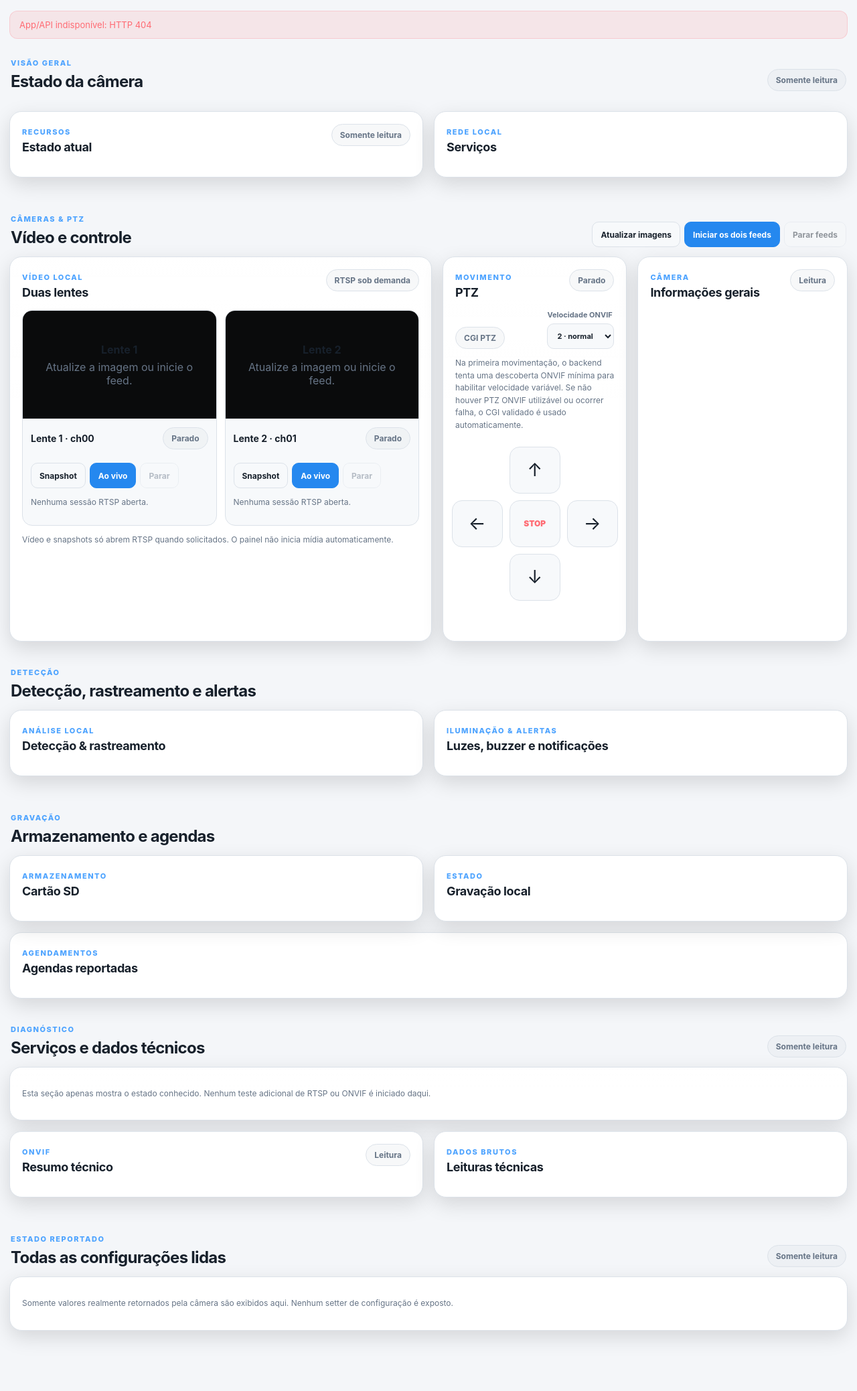
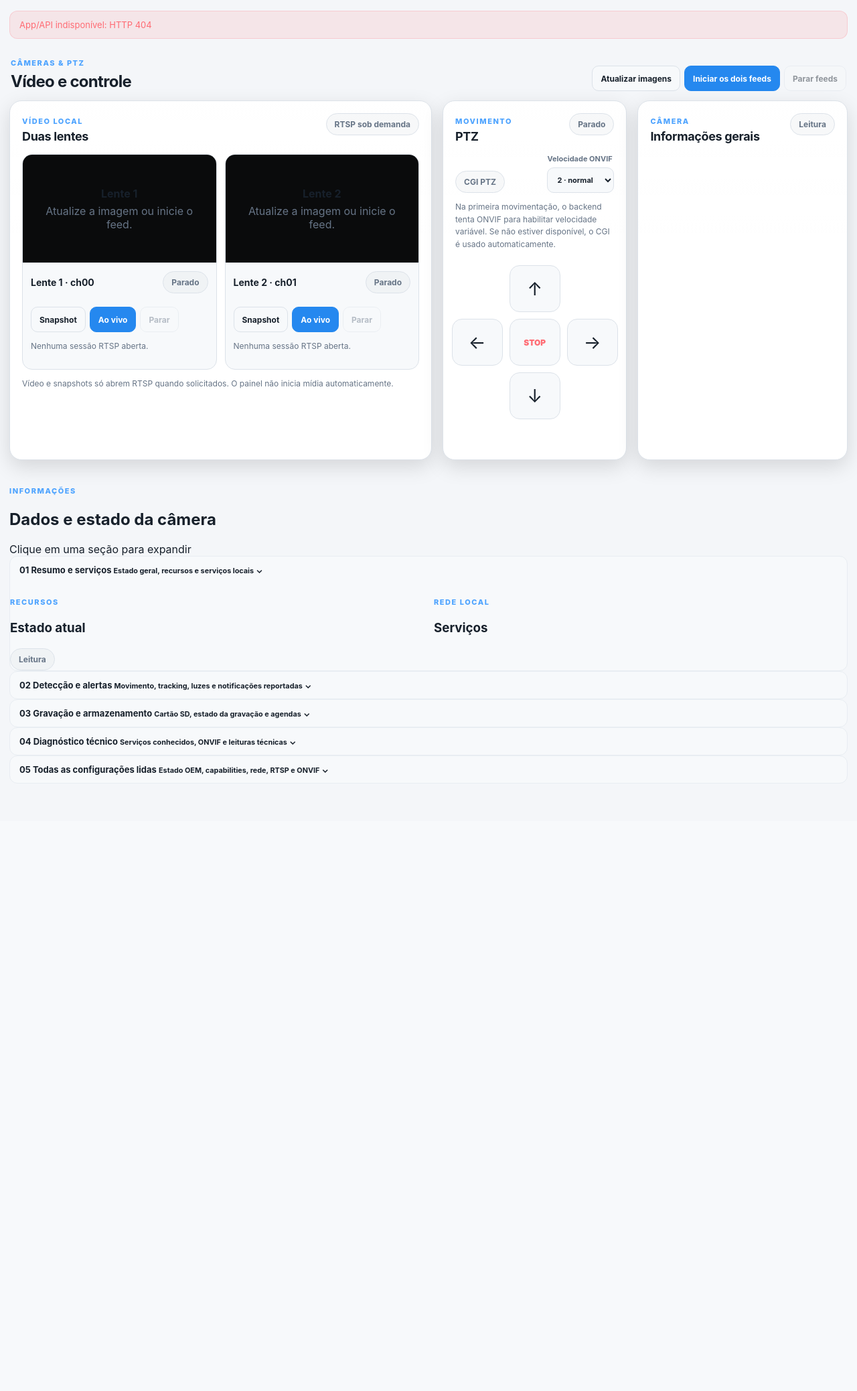
Before and after one commit to lucaslucian/ha-jooan-ptz, a Flask app: template jooan_ptz/app/templates/index.html in a window 1280 px wide. Shown: the part 119-2196 px from the top of the page at 67% size. After the commit the page ends 1289 px from the top, so only its background shows below. Run offline with Flask 3, Linux system fonts and the light colour scheme; the template is opened without the code that fills it, so the values that code supplies are empty.

Commit message:
Make Cameras and PTZ the primary dashboard area

```diff
--- a/jooan_ptz/app/templates/index.html
+++ b/jooan_ptz/app/templates/index.html
@@ -23,48 +23,13 @@
 
     <div id="statusBanner" class="status-banner">Iniciando painel...</div>
 
-    <section class="dashboard-section" id="section-overview">
-      <div class="section-heading">
-        <div>
-          <span class="section-kicker">VISÃO GERAL</span>
-          <h2>Estado da câmera</h2>
-        </div>
-        <span class="badge neutral">Somente leitura</span>
-      </div>
-
-      <div id="overviewCards" class="stat-grid"></div>
-
-      <div class="content-grid two">
-        <article class="card">
-          <div class="card-heading">
-            <div>
-              <span class="section-kicker">RECURSOS</span>
-              <h2>Estado atual</h2>
-            </div>
-            <span class="badge neutral">Somente leitura</span>
-          </div>
-          <div id="quickFeatures" class="feature-grid"></div>
-        </article>
-
-        <article class="card">
-          <div class="card-heading">
-            <div>
-              <span class="section-kicker">REDE LOCAL</span>
-              <h2>Serviços</h2>
-            </div>
-          </div>
-          <div id="serviceList" class="service-list"></div>
-        </article>
-      </div>
-    </section>
-
-    <section class="dashboard-section" id="section-control">
-      <div class="section-heading">
+    <section class="dashboard-section primary-control-section" id="section-control">
+      <div class="section-heading primary-heading">
         <div>
           <span class="section-kicker">CÂMERAS & PTZ</span>
           <h2>Vídeo e controle</h2>
         </div>
-        <div class="toolbar compact">
+        <div class="toolbar compact primary-actions">
           <button id="refreshSnapshots" class="button secondary">Atualizar imagens</button>
           <button id="startLive" class="button primary">Iniciar os dois feeds</button>
           <button id="stopLive" class="button secondary" disabled>Parar feeds</button>
@@ -132,6 +97,7 @@
               </div>
             </article>
           </div>
+
           <p id="previewMessage" class="helper">
             Vídeo e snapshots só abrem RTSP quando solicitados. O painel não inicia mídia automaticamente.
           </p>
@@ -145,6 +111,7 @@
             </div>
             <span id="ptzState" class="badge neutral">Parado</span>
           </div>
+
           <div class="ptz-mode-row">
             <span id="ptzTransportBadge" class="badge neutral">CGI PTZ</span>
             <label class="control-label">Velocidade ONVIF
@@ -157,10 +124,12 @@
               </select>
             </label>
           </div>
+
           <p class="helper">
-            Na primeira movimentação, o backend tenta uma descoberta ONVIF mínima para habilitar velocidade variável.
-            Se não houver PTZ ONVIF utilizável ou ocorrer falha, o CGI validado é usado automaticamente.
+            Na primeira movimentação, o backend tenta ONVIF para habilitar velocidade variável.
+            Se não estiver disponível, o CGI é usado automaticamente.
           </p>
+
           <div class="ptz-grid">
             <div></div><button class="ptz-button" data-dir="up" aria-label="Cima">↑</button><div></div>
             <button class="ptz-button" data-dir="left" aria-label="Esquerda">←</button>
@@ -168,6 +137,7 @@
             <button class="ptz-button" data-dir="right" aria-label="Direita">→</button>
             <div></div><button class="ptz-button" data-dir="down" aria-label="Baixo">↓</button><div></div>
           </div>
+
           <p id="command" class="command-state"></p>
         </article>
 
@@ -184,131 +154,187 @@
       </div>
     </section>
 
-    <section class="dashboard-section" id="section-detection">
-      <div class="section-heading">
+    <section class="secondary-information" aria-label="Informações da câmera">
+      <div class="secondary-heading">
         <div>
-          <span class="section-kicker">DETECÇÃO</span>
-          <h2>Detecção, rastreamento e alertas</h2>
+          <span class="section-kicker">INFORMAÇÕES</span>
+          <h2>Dados e estado da câmera</h2>
+        </div>
+        <span class="secondary-hint">Clique em uma seção para expandir</span>
+      </div>
+
+      <div class="info-accordion">
+        <details class="info-accordion-item" open>
+          <summary>
+            <span class="accordion-icon">01</span>
+            <span class="accordion-copy">
+              <strong>Resumo e serviços</strong>
+              <small>Estado geral, recursos e serviços locais</small>
+            </span>
+            <span class="accordion-chevron">⌄</span>
+          </summary>
+          <div class="accordion-body">
+            <div id="overviewCards" class="stat-grid"></div>
+            <div class="content-grid two compact-grid">
+              <article class="compact-card">
+                <div class="compact-card-heading">
+                  <div>
+                    <span class="section-kicker">RECURSOS</span>
+                    <h3>Estado atual</h3>
+                  </div>
+                  <span class="badge neutral">Leitura</span>
+                </div>
+                <div id="quickFeatures" class="feature-grid"></div>
+              </article>
+
+              <article class="compact-card">
+                <div class="compact-card-heading">
+                  <div>
+                    <span class="section-kicker">REDE LOCAL</span>
+                    <h3>Serviços</h3>
                   </div>
                 </div>
-      <div class="content-grid two">
-        <article class="card">
-          <div class="card-heading">
+                <div id="serviceList" class="service-list"></div>
+              </article>
+            </div>
+          </div>
+        </details>
+
+        <details class="info-accordion-item">
+          <summary>
+            <span class="accordion-icon">02</span>
+            <span class="accordion-copy">
+              <strong>Detecção e alertas</strong>
+              <small>Movimento, tracking, luzes e notificações reportadas</small>
+            </span>
+            <span class="accordion-chevron">⌄</span>
+          </summary>
+          <div class="accordion-body">
+            <div class="content-grid two compact-grid">
+              <article class="compact-card">
+                <div class="compact-card-heading">
                   <div>
                     <span class="section-kicker">ANÁLISE LOCAL</span>
-              <h2>Detecção & rastreamento</h2>
+                    <h3>Detecção & rastreamento</h3>
                   </div>
                 </div>
                 <div id="detectionGrid" class="setting-grid"></div>
               </article>
 
-        <article class="card">
-          <div class="card-heading">
+              <article class="compact-card">
+                <div class="compact-card-heading">
                   <div>
                     <span class="section-kicker">ILUMINAÇÃO & ALERTAS</span>
-              <h2>Luzes, buzzer e notificações</h2>
+                    <h3>Estados reportados</h3>
                   </div>
                 </div>
                 <div id="lightingGrid" class="setting-grid"></div>
               </article>
             </div>
-    </section>
+          </div>
+        </details>
 
-    <section class="dashboard-section" id="section-recording">
-      <div class="section-heading">
-        <div>
-          <span class="section-kicker">GRAVAÇÃO</span>
-          <h2>Armazenamento e agendas</h2>
-        </div>
-      </div>
-
-      <div class="content-grid two">
-        <article class="card">
-          <div class="card-heading">
+        <details class="info-accordion-item">
+          <summary>
+            <span class="accordion-icon">03</span>
+            <span class="accordion-copy">
+              <strong>Gravação e armazenamento</strong>
+              <small>Cartão SD, estado da gravação e agendas</small>
+            </span>
+            <span class="accordion-chevron">⌄</span>
+          </summary>
+          <div class="accordion-body">
+            <div class="content-grid two compact-grid">
+              <article class="compact-card">
+                <div class="compact-card-heading">
                   <div>
                     <span class="section-kicker">ARMAZENAMENTO</span>
-              <h2>Cartão SD</h2>
+                    <h3>Cartão SD</h3>
                   </div>
                 </div>
                 <div id="storageCard"></div>
               </article>
 
-        <article class="card">
-          <div class="card-heading">
+              <article class="compact-card">
+                <div class="compact-card-heading">
                   <div>
                     <span class="section-kicker">ESTADO</span>
-              <h2>Gravação local</h2>
+                    <h3>Gravação local</h3>
                   </div>
                 </div>
                 <div id="recordingCard"></div>
               </article>
             </div>
 
-      <article class="card">
-        <div class="card-heading">
+            <article class="compact-card schedules-card">
+              <div class="compact-card-heading">
                 <div>
                   <span class="section-kicker">AGENDAMENTOS</span>
-            <h2>Agendas reportadas</h2>
+                  <h3>Agendas reportadas</h3>
                 </div>
               </div>
               <div id="scheduleGrid" class="schedule-grid"></div>
             </article>
-    </section>
+          </div>
+        </details>
 
-    <section class="dashboard-section" id="section-diagnostics">
-      <div class="section-heading">
-        <div>
-          <span class="section-kicker">DIAGNÓSTICO</span>
-          <h2>Serviços e dados técnicos</h2>
-        </div>
-        <span class="badge neutral">Somente leitura</span>
-      </div>
-
-      <article class="card">
+        <details class="info-accordion-item">
+          <summary>
+            <span class="accordion-icon">04</span>
+            <span class="accordion-copy">
+              <strong>Diagnóstico técnico</strong>
+              <small>Serviços conhecidos, ONVIF e leituras técnicas</small>
+            </span>
+            <span class="accordion-chevron">⌄</span>
+          </summary>
+          <div class="accordion-body">
             <div id="diagnosticSummary" class="diagnostic-grid"></div>
             <p class="helper">
-          Esta seção apenas mostra o estado conhecido. Nenhum teste adicional de RTSP ou ONVIF é iniciado daqui.
+              Somente leitura. Nenhum teste adicional de RTSP ou ONVIF é iniciado nesta seção.
             </p>
-      </article>
 
-      <div class="content-grid two">
-        <article class="card">
-          <div class="card-heading">
+            <div class="content-grid two compact-grid">
+              <article class="compact-card">
+                <div class="compact-card-heading">
                   <div>
                     <span class="section-kicker">ONVIF</span>
-              <h2>Resumo técnico</h2>
+                    <h3>Resumo técnico</h3>
                   </div>
                   <span class="badge neutral">Leitura</span>
                 </div>
                 <div id="onvifSummary"></div>
               </article>
 
-        <article class="card">
-          <div class="card-heading">
+              <article class="compact-card">
+                <div class="compact-card-heading">
                   <div>
                     <span class="section-kicker">DADOS BRUTOS</span>
-              <h2>Leituras técnicas</h2>
+                    <h3>Leituras técnicas</h3>
                   </div>
                 </div>
                 <div id="rawDetails" class="details-stack"></div>
               </article>
             </div>
-    </section>
+          </div>
+        </details>
 
-    <section class="dashboard-section" id="section-settings">
-      <div class="section-heading">
-        <div>
-          <span class="section-kicker">ESTADO REPORTADO</span>
-          <h2>Todas as configurações lidas</h2>
-        </div>
-        <span class="badge neutral">Somente leitura</span>
-      </div>
-      <article class="card read-settings-card">
+        <details class="info-accordion-item">
+          <summary>
+            <span class="accordion-icon">05</span>
+            <span class="accordion-copy">
+              <strong>Todas as configurações lidas</strong>
+              <small>Estado OEM, capabilities, rede, RTSP e ONVIF</small>
+            </span>
+            <span class="accordion-chevron">⌄</span>
+          </summary>
+          <div class="accordion-body">
             <p class="helper">
-          Somente valores realmente retornados pela câmera são exibidos aqui. Nenhum setter de configuração é exposto.
+              Apenas valores realmente retornados pela câmera. Nenhum setter de configuração é exposto.
             </p>
             <div id="allReadSettings" class="read-settings-groups"></div>
-      </article>
+          </div>
+        </details>
+      </div>
     </section>
   </main>
 
```
Lines whose indentation alone changed are shown as unchanged.
